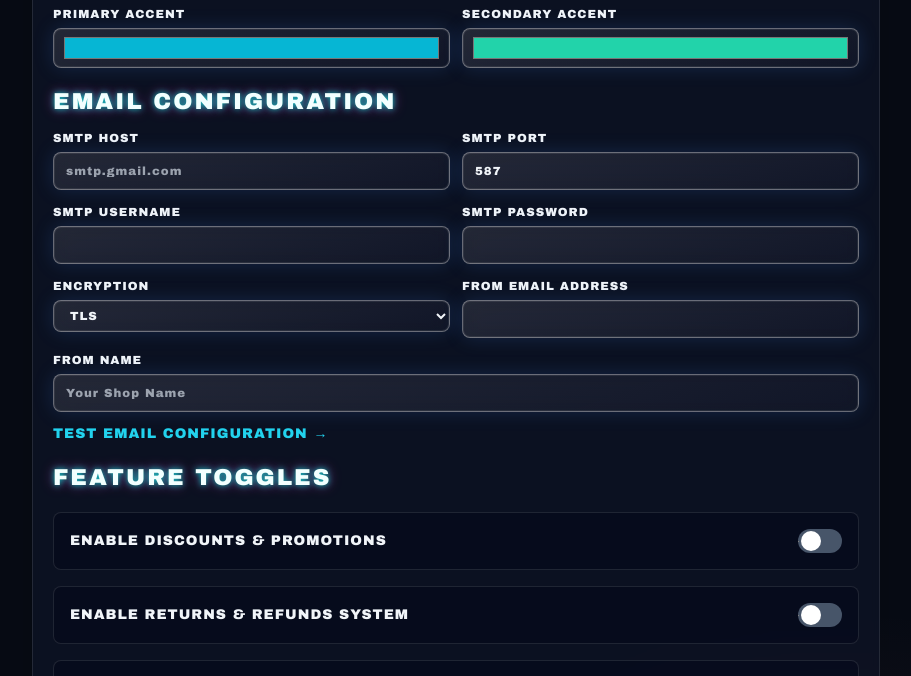
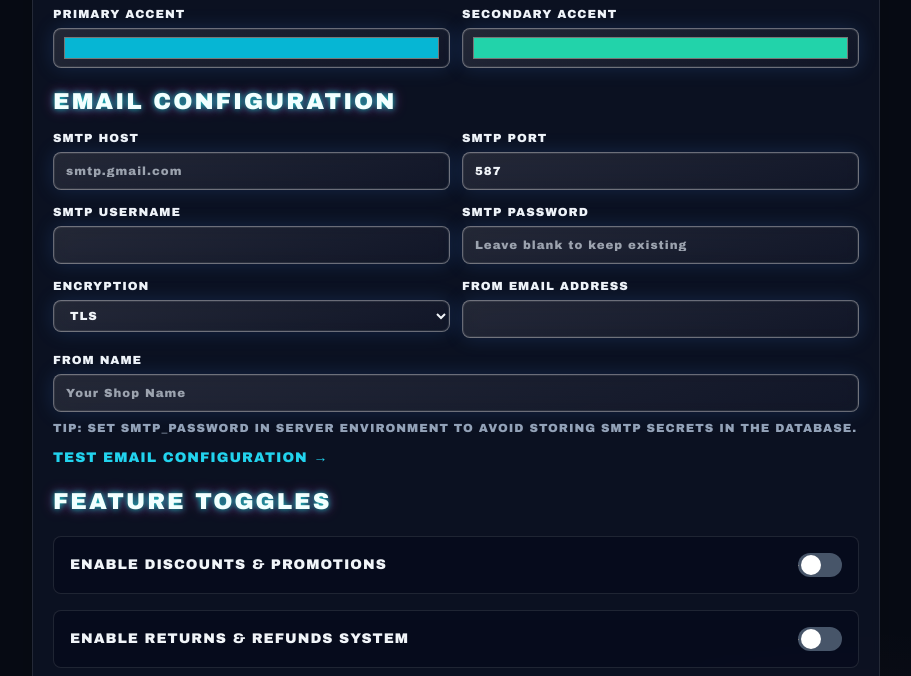
Before and after one commit to Fiimai/WAMP_POS, a PHP site: page /settings.php in a window 1280 px wide; the page is wider, and only the part inside the window is pictured. Shown: the part 909-1585 px from the top of that part, without its empty margins (184-1095 px from the left). Run offline with PHP 8.4, Linux system fonts and the light colour scheme; the visitor is signed in with stand-in values (Sample User, id 1); tables that the repository leaves empty hold one stand-in row (values such as "Sample post").

Commit message:
Harden SMTP credential handling for fresh installs

```diff
--- a/pos-app/settings.php
+++ b/pos-app/settings.php
@@ -21,6 +21,8 @@ $checkoutAuditGuard = [
   'fix' => '',
 ];
 $settings = ShopSettings::get();
+$smtpPasswordFromEnv = getenv('SMTP_PASSWORD');
+$hasEnvSmtpPassword = is_string($smtpPasswordFromEnv) && $smtpPasswordFromEnv !== '';
 $categoryRepo = new CategoryRepository();
 $categories = $categoryRepo->all();
 
@@ -255,6 +257,11 @@ if (($_SERVER['REQUEST_METHOD'] ?? 'GET') === 'POST') {
 
       if ($payload['tax_rate_percent'] < 0 || $payload['tax_rate_percent'] > 100) {
         $errors[] = 'Tax rate must be between 0 and 100.';
+      }
+
+      // Avoid wiping SMTP password when admin saves other settings.
+      if ($payload['smtp_password'] === '') {
+        $payload['smtp_password'] = (string) ($settings['smtp_password'] ?? '');
       }
 
       if (!preg_match('/^#[0-9A-F]{6}$/', $payload['theme_accent_primary'])) {
@@ -918,7 +925,7 @@ if (($_SERVER['REQUEST_METHOD'] ?? 'GET') === 'POST') {
             <input name="smtp_username" value="<?= e((string) ($settings['smtp_username'] ?? '')) ?>" class="mt-1 w-full rounded-lg border border-white/15 bg-slate-950/60 px-3 py-2" />
           </label>
           <label class="text-sm"><span>SMTP Password</span>
-            <input type="password" name="smtp_password" value="<?= e((string) ($settings['smtp_password'] ?? '')) ?>" class="mt-1 w-full rounded-lg border border-white/15 bg-slate-950/60 px-3 py-2" />
+            <input type="password" name="smtp_password" value="" placeholder="Leave blank to keep existing" class="mt-1 w-full rounded-lg border border-white/15 bg-slate-950/60 px-3 py-2" autocomplete="new-password" />
           </label>
           <label class="text-sm"><span>Encryption</span>
             <select name="smtp_encryption" class="mt-1 w-full rounded-lg border border-white/15 bg-slate-950/60 px-3 py-2">
@@ -934,6 +941,11 @@ if (($_SERVER['REQUEST_METHOD'] ?? 'GET') === 'POST') {
             <input name="email_from_name" value="<?= e((string) ($settings['email_from_name'] ?? '')) ?>" placeholder="Your Shop Name" class="mt-1 w-full rounded-lg border border-white/15 bg-slate-950/60 px-3 py-2" />
           </label>
         </div>
+        <?php if ($hasEnvSmtpPassword): ?>
+          <p class="mt-2 text-xs text-cyan-300">SMTP password is currently sourced from server environment variable SMTP_PASSWORD.</p>
+        <?php else: ?>
+          <p class="mt-2 text-xs text-slate-400">Tip: set SMTP_PASSWORD in server environment to avoid storing SMTP secrets in the database.</p>
+        <?php endif; ?>
         <div class="mt-3">
           <a href="test_email.php" class="text-cyan-400 hover:text-cyan-300 text-sm">Test Email Configuration →</a>
         </div>
```
Also changed, not shown: pos-app/app/Services/EmailService.php (+7 -7 lines), pos-app/README.md, 1 other file.
